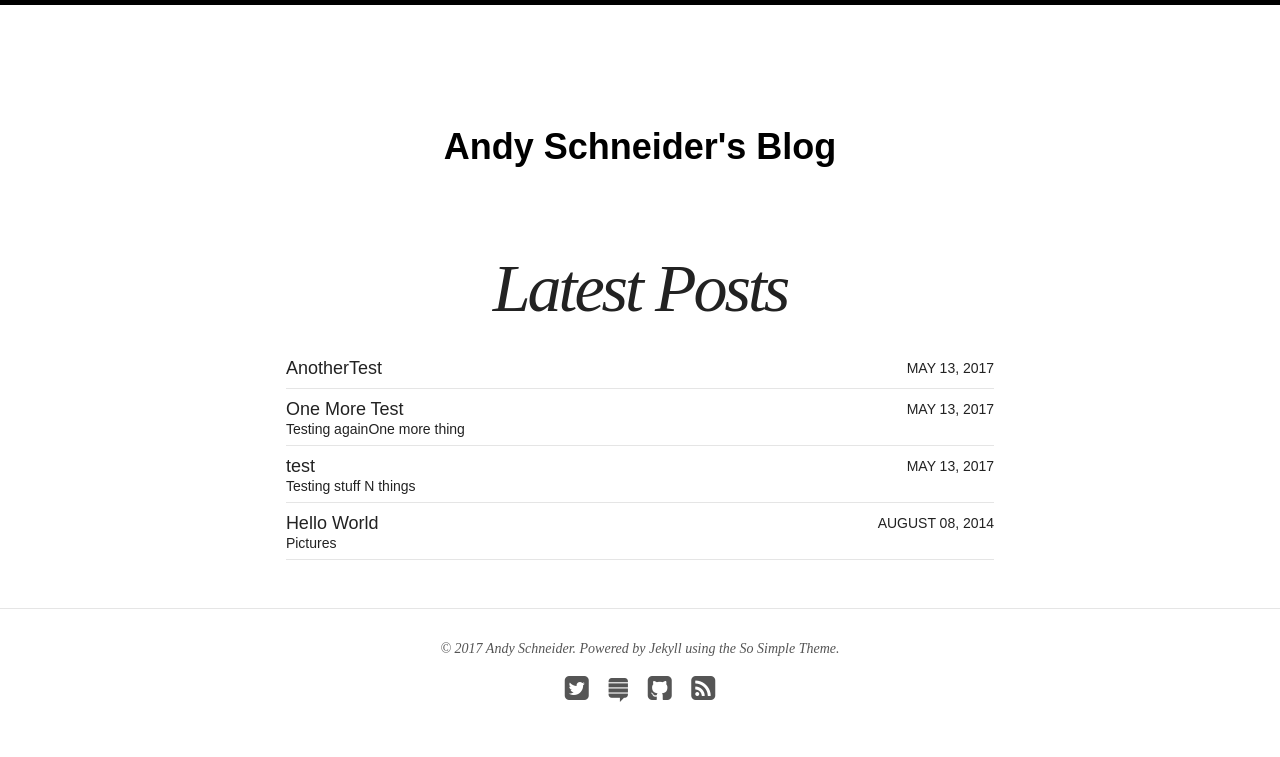
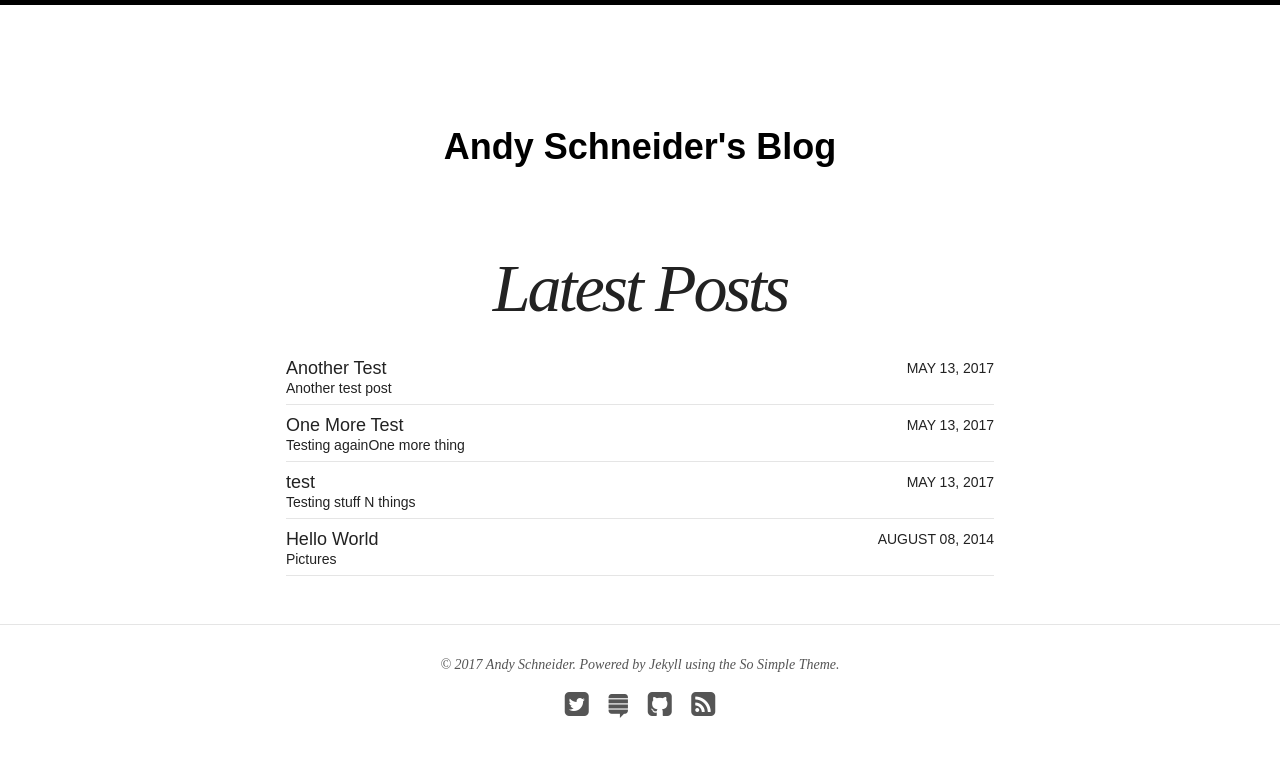
Before and after one commit to SchneiderAndy-zz/schneiderandy.github.io, a Jekyll site: the page built from index.html, in a window 1280 px wide. Shown: the top 757 px of the page. Built offline with Jekyll 4.4.1, drawn with Linux system fonts in a browser that asks for light colours; nearby versions of some CDN libraries.

```diff
--- a/_posts/blog/2017-05-13-AnotherTest.md
+++ b/_posts/blog/2017-05-13-AnotherTest.md
@@ -1,9 +1,18 @@
 ---
 layout: post
-title: AnotherTest
+title: Another Test
 modified:
 categories: blog
-excerpt:
+excerpt: Another test post
 tags:
 date: 2017-05-13T19:18:32
 ---
+
+Testing all the things
+
+{% highlight powershell 5}
+
+Get-Foo | Where $_.Bar -eq "FizzBinn"}
+
+
+{% endhighligt %}
```
Also changed, not shown: _posts/index.md (deleted, +0 -8 lines).
